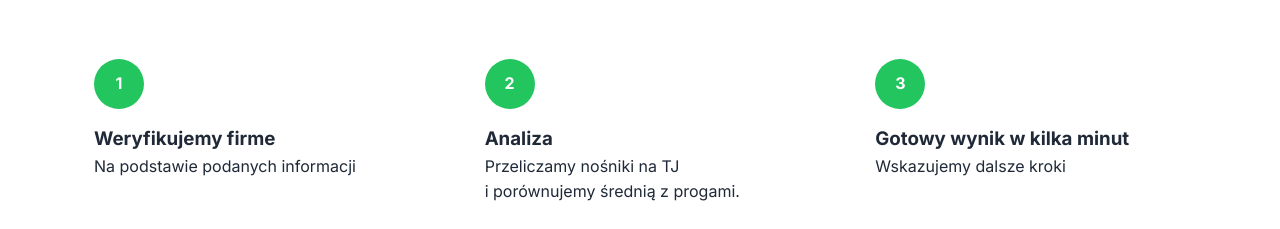
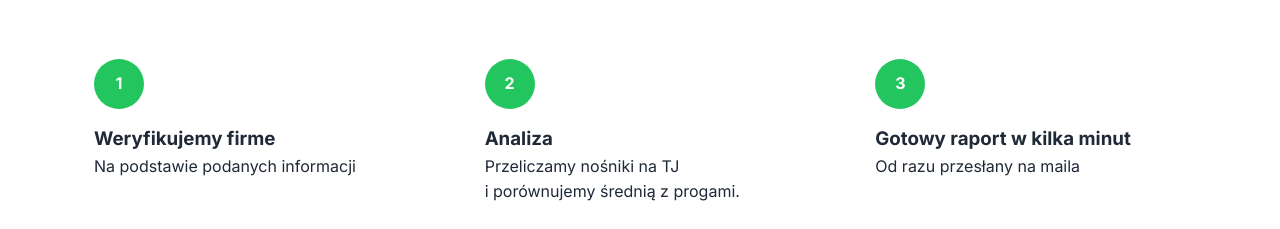
Before and after one commit to wrybatrienergy/moje-strony, a website: page public/index.html in a window 1280 px wide. Shown: the part 2040-2269 px from the top of the page. Drawn offline with Linux system fonts and the light colour scheme.

Commit message:
Update text in index.html for clarity

```diff
--- a/public/index.html
+++ b/public/index.html
@@ -1311,8 +1311,8 @@ Raport przesłany na e-mail
 
 <div class="step">
 <div class="number">3</div>
-<h3>Gotowy wynik w kilka minut</h3>
-<p>Wskazujemy dalsze kroki</p>
+<h3>Gotowy raport w kilka minut</h3>
+<p>Od razu przesłany na maila</p>
 </div>
 
 </div>
```
